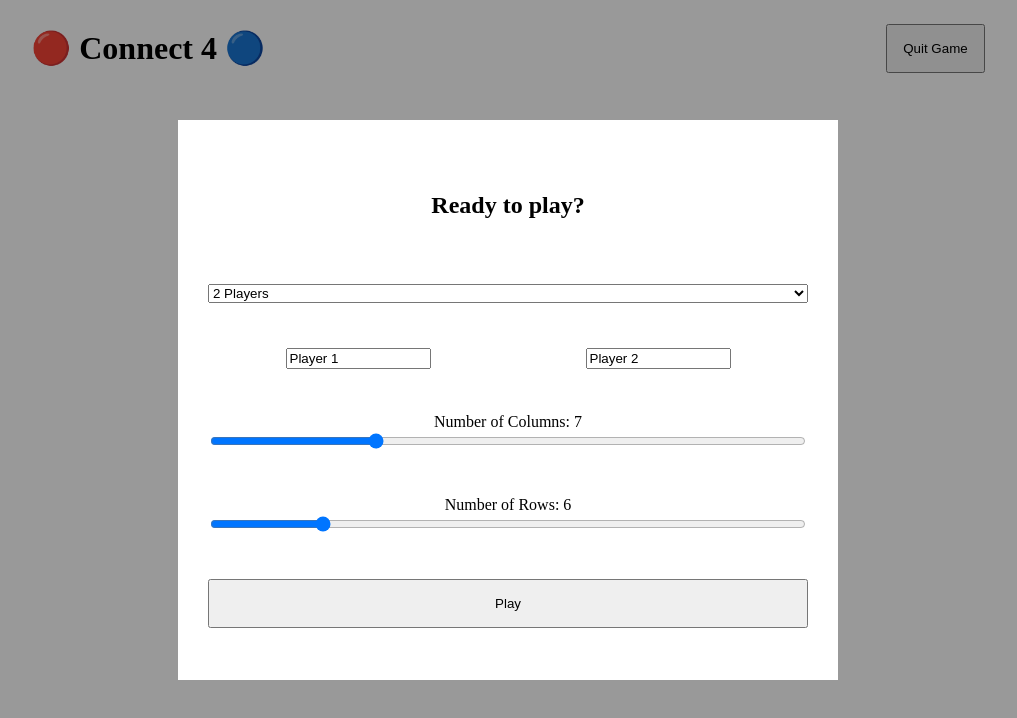
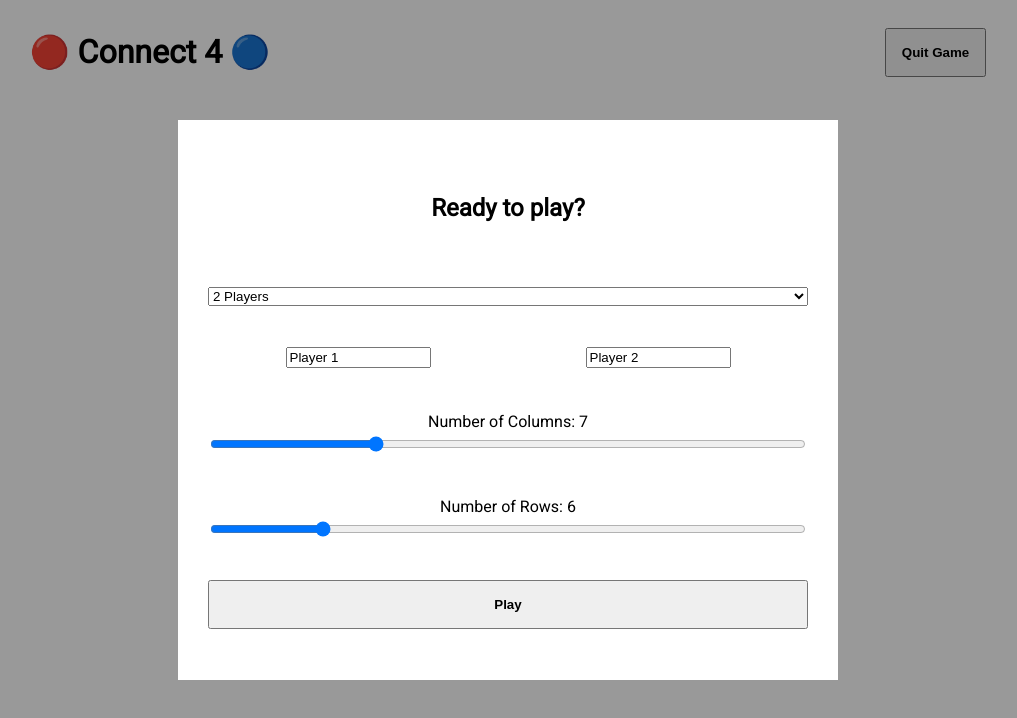
Before and after one commit to tons0trees/arcade, a plain HTML site: page index.html in a window 1280 px wide. Shown: the whole page, without its empty margins (132-1149 px from the left). Drawn offline with Linux system fonts and the light colour scheme.

Commit message:
font change

```diff
--- a/index.css
+++ b/index.css
@@ -1,3 +1,8 @@
+@import url('https://fonts.googleapis.com/css2?family=Heebo&display=swap');
+
+body {
+    font-family: 'Heebo';
+}
 header {
     display: flex;
     flex-direction: row;
@@ -7,6 +12,7 @@ header {
 
 button {
     padding: 15px;
+    font-weight: bolder;
 }
 
 main {
```
